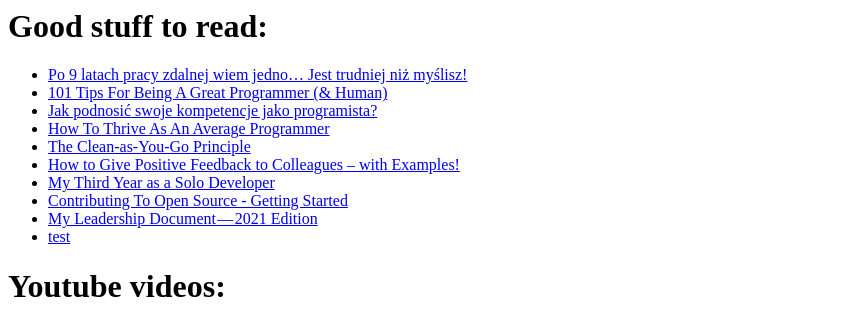
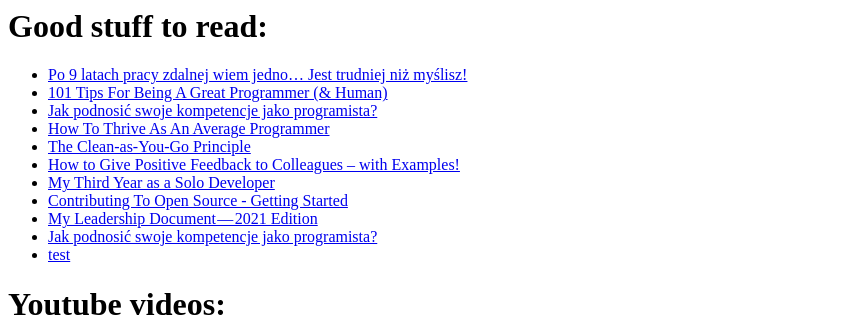
Before and after one commit to sleski/sleski.github.io, a plain HTML site: page articles/index.html in a window 1280 px wide. Shown: the top 318 px of the page, without its empty margins (0-857 px from the left). Drawn offline with Linux system fonts and the light colour scheme.

Commit message:
Update index.html

```diff
--- a/articles/index.html
+++ b/articles/index.html
@@ -9,6 +9,7 @@
       <li><a href="https://mtlynch.io/solo-developer-year-3/">My Third Year as a Solo Developer</a></li>
       <li><a href="https://releasehub.com/blog/contributing-to-open-source">Contributing To Open Source - Getting Started</a></li>
       <li><a href="https://m.subbu.org/my-leadership-document-2021-edition-132aec22fc0e">My Leadership Document — 2021 Edition</a></li>
+      <li><a href="https://kodujmy.pl/jak-podnosic-swoje-kompetencje-jako-programista/">Jak podnosić swoje kompetencje jako programista?</a></li>
       <li><a href="#">test</a></li>
     </ul>
 
```
